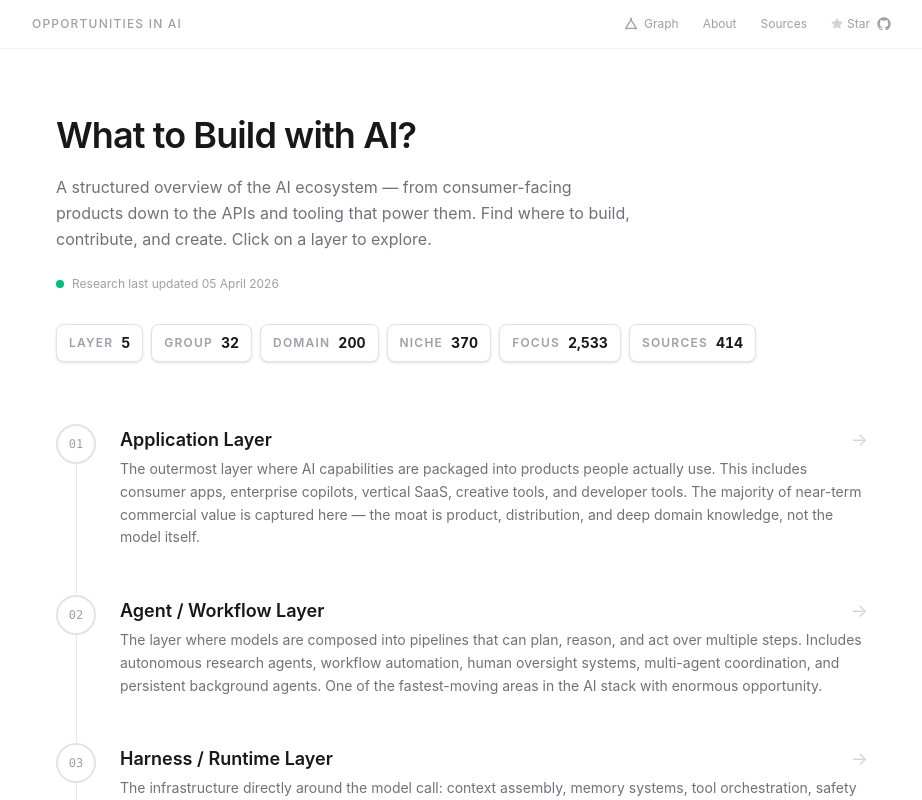
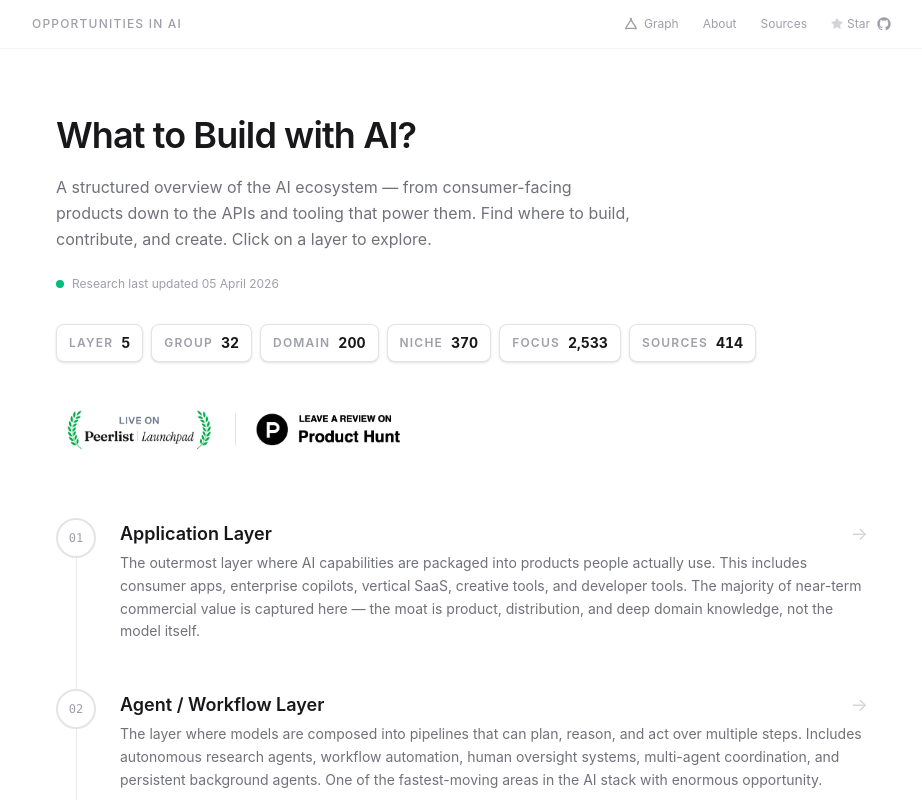
Before and after one commit to nc1z/ai-opportunities, a React (Vite) app: page /#/ in a window 1280 px wide. Shown: the top 800 px of the page, without its empty margins (178-1100 px from the left). Built offline with nearby package versions, Linux system fonts and the light colour scheme.

Commit message:
Add Peerlist and Product Hunt badges to homepage
Co-Authored-By: Claude Sonnet 4.6 <noreply@anthropic.com>

```diff
--- a/src/pages/HomePage.tsx
+++ b/src/pages/HomePage.tsx
@@ -2,6 +2,8 @@ import { Link } from 'react-router-dom'
 import { useEffect, useState } from 'react'
 import { layerRoots } from '@/data/index'
 import { totalReferencesCount } from './SourcesPage'
+import peerlistBadge from '@/assets/peerlist-ai-opportunities.png'
+import producthuntBadge from '@/assets/producthunt-ai-opportunities.png'
 
 const STATS: { label: string; value: number }[] = [
   { label: 'Layer',   value: 5 },
@@ -70,6 +72,36 @@ export function HomePage() {
         ))}
       </div>
 
+      <div className="flex flex-wrap items-center gap-3 mb-10 select-none">
+        <a
+          href="https://peerlist.io/nc1zdev/project/ai-opportunities--open-source-explorer"
+          target="_blank"
+          rel="noreferrer"
+          className="shrink-0 outline-none"
+          style={{ border: 'none' }}
+        >
+          <img
+            src={peerlistBadge}
+            alt="AI Opportunities — Open Source Explorer"
+            style={{ display: 'block', width: 'auto', height: '54px', border: 'none' }}
+          />
+        </a>
+        <div className="h-8 w-px bg-zinc-200" />
+        <a
+          href="https://www.producthunt.com/products/ai-opportunities/reviews/new?utm_source=badge-product_review&utm_medium=badge&utm_source=badge-ai-opportunities"
+          target="_blank"
+          rel="noreferrer"
+          className="shrink-0 outline-none"
+          style={{ border: 'none' }}
+        >
+          <img
+            src={producthuntBadge}
+            alt="AI Opportunities - 2,500+ AI focus areas – open source &quot;what to build&quot; explorer | Product Hunt"
+            style={{ display: 'block', width: 'auto', height: '54px', border: 'none' }}
+          />
+        </a>
+      </div>
+
       <div id="layers" className="relative">
         <div className="absolute left-5 top-6 bottom-6 w-px bg-zinc-150" style={{ backgroundColor: '#e8e8e8' }} />
 
```
Also changed, not shown: src/assets/peerlist-ai-opportunities.png (added), src/assets/producthunt-ai-opportunities.png (added).
